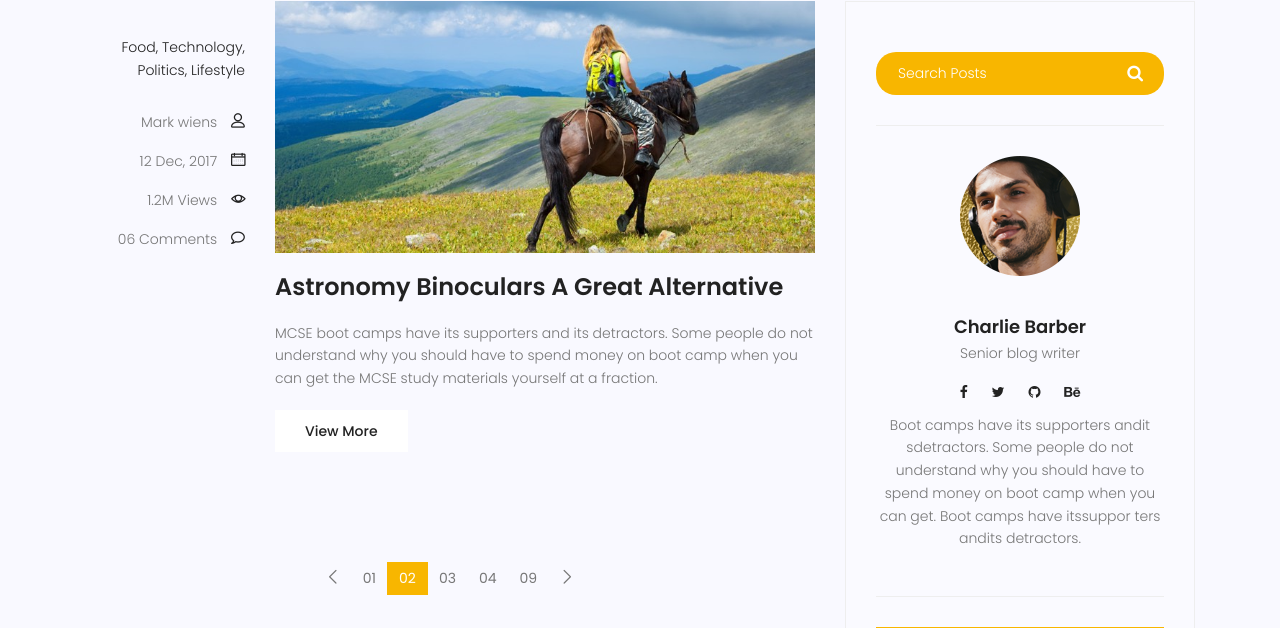
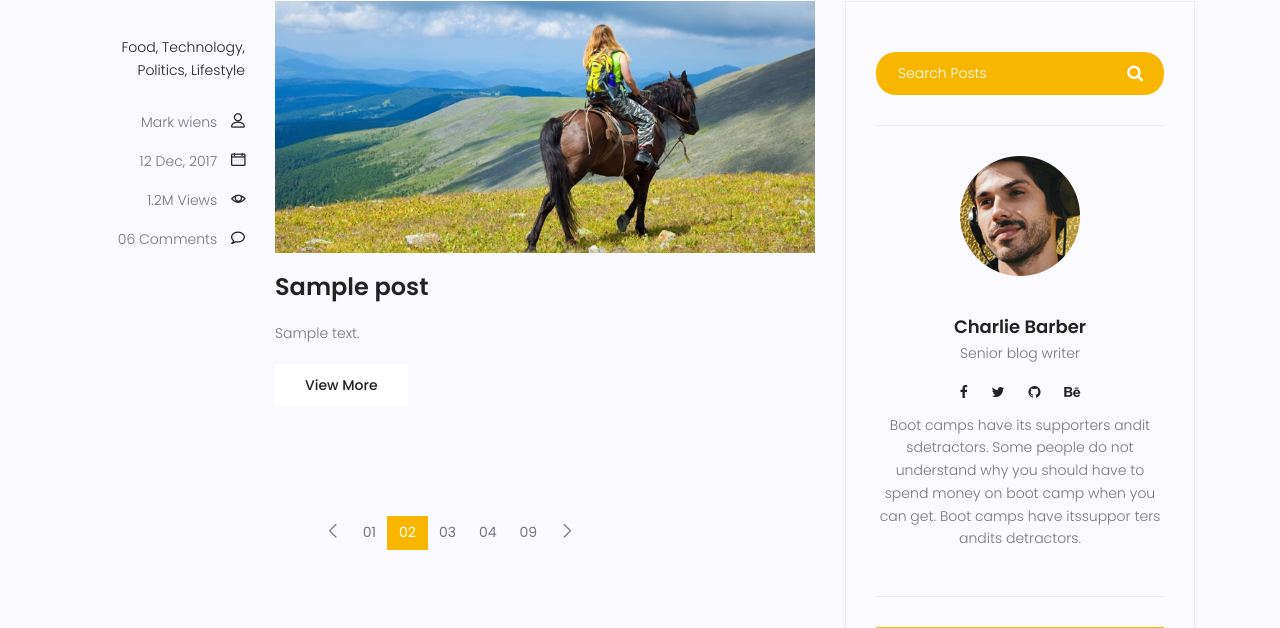
Before and after one commit to Hichtoor/django-portfolio, a Django app: page /blog/ in a window 1280 px wide. Shown: the part 1081-1709 px from the top of the page. Run offline with Django 5.2, Linux system fonts and the light colour scheme; tables that the repository leaves empty hold one stand-in row (values such as "Sample post"); some libraries are stand-ins or nearby versions.

Commit message:
display posts on blog home page

```diff
--- a/blog/views.py
+++ b/blog/views.py
@@ -1,6 +1,11 @@
 from django.shortcuts import render
+
+from blog.models import Post
+
 
 # Create your views here.
 
 def home(request):
-    return render(request, 'blog/home.html')
+    posts = Post.objects.filter(status=1)
+    context = {'posts': posts}
+    return render(request, 'blog/home.html', context)
--- a/templates/blog/home.html
+++ b/templates/blog/home.html
@@ -91,6 +91,8 @@
 	<div class="container">
 		<div class="row">
 			<div class="col-lg-8 posts-list">
+			{% if posts %}
+				{% for post in posts %}
 				<div class="single-post row">
 					<div class="col-lg-3  col-md-3 meta-details">
 						<ul class="tags">
@@ -115,16 +117,20 @@
 							<img class="img-fluid" src="{% static 'img/blog/feature-img1.jpg' %}" alt="">
 						</div>
 						<a class="posts-title" href="single.html">
-							<h3>Astronomy Binoculars A Great Alternative</h3>
+							<h3>{{post.title}}</h3>
 						</a>
 						<p class="excert">
-							MCSE boot camps have its supporters and its detractors. Some people do not understand why
-							you should have to spend money on boot camp when you can get the MCSE study materials
-							yourself at a fraction.
+							{{post.content}}
 						</p>
 						<a href="single.html" class="primary-btn">View More</a>
 					</div>
 				</div>
+				{% endfor %}
+			{% else %}
+
+				<p>no post published yet</p>
+
+			{% endif %}
 				<nav class="blog-pagination justify-content-center d-flex">
 					<ul class="pagination">
 						<li class="page-item">
```
